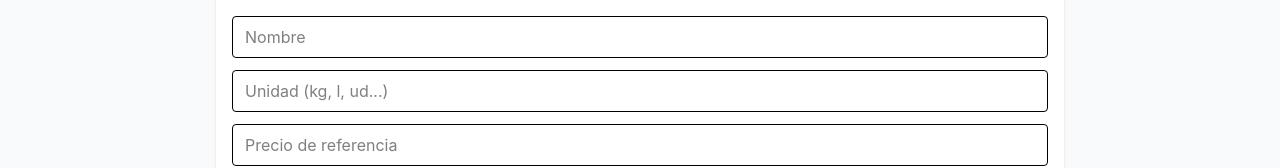
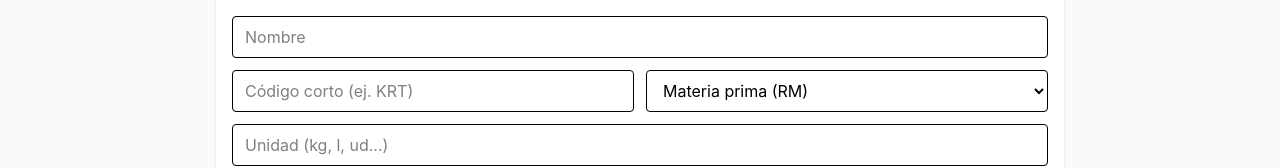
Before and after one commit to tortillaespanola/erp-restauracion, a React app in the folder frontend/: page / in a window 1280 px wide. Shown: the part 212-380 px from the top of the page. Built offline with nearby package versions, Linux system fonts and the light colour scheme; no server answers; the database is empty; the HTML template or start-up script is replaced by a standard one.

Commit message:
Añadir sistema de códigos de lote automáticos (RM/AUX/TRD/WIP/FG) y numeración interna de documentos (GR/PI/DN/SI)

```diff
--- a/frontend/src/pages/Articulos.jsx
+++ b/frontend/src/pages/Articulos.jsx
@@ -1,7 +1,7 @@
 import { useState, useEffect } from 'react'
 import { supabase } from '../lib/supabase'
 
-const vacio = { nombre: '', unidad: '', precio_referencia: '', proveedor_id: '', categoria: '', iva: '' }
+const vacio = { nombre: '', unidad: '', precio_referencia: '', proveedor_id: '', categoria: '', iva: '', codigo: '', tipo_material: 'RM' }
 
 function Articulos() {
   const [articulos, setArticulos] = useState([])
@@ -44,13 +44,15 @@ function Articulos() {
   async function handleSubmit(e) {
     e.preventDefault()
 
-   const payload = {
+    const payload = {
       nombre: form.nombre,
       unidad: form.unidad,
       precio_referencia: form.precio_referencia ? parseFloat(form.precio_referencia) : null,
       proveedor_id: form.proveedor_id ? parseInt(form.proveedor_id) : null,
       categoria: form.categoria || null,
       iva: form.iva ? parseFloat(form.iva) : null,
+      codigo: form.codigo || null,
+      tipo_material: form.tipo_material,
     }
 
     if (editandoId) {
@@ -79,7 +81,7 @@ function Articulos() {
     cargarDatos()
   }
 
- function handleEditar(a) {
+  function handleEditar(a) {
     setForm({
       nombre: a.nombre ?? '',
       unidad: a.unidad ?? '',
@@ -87,6 +89,8 @@ function Articulos() {
       proveedor_id: a.proveedor_id ?? '',
       categoria: a.categoria ?? '',
       iva: a.iva ?? '',
+      codigo: a.codigo ?? '',
+      tipo_material: a.tipo_material ?? 'RM',
     })
     setEditandoId(a.id)
   }
@@ -123,13 +127,28 @@ function Articulos() {
         <input type="text" placeholder="Nombre" value={form.nombre}
           onChange={(e) => handleChange('nombre', e.target.value)}
           required className="border rounded px-3 py-2" />
+
+        <div className="grid grid-cols-2 gap-3">
+          <input type="text" placeholder="Código corto (ej. KRT)" value={form.codigo}
+            onChange={(e) => handleChange('codigo', e.target.value)}
+            className="border rounded px-3 py-2" />
+          <select value={form.tipo_material}
+            onChange={(e) => handleChange('tipo_material', e.target.value)}
+            className="border rounded px-3 py-2">
+            <option value="RM">Materia prima (RM)</option>
+            <option value="AUX">Material auxiliar (AUX)</option>
+            <option value="TRD">Mercadería (TRD)</option>
+          </select>
+        </div>
+
         <input type="text" placeholder="Unidad (kg, l, ud...)" value={form.unidad}
           onChange={(e) => handleChange('unidad', e.target.value)}
           required className="border rounded px-3 py-2" />
         <input type="number" step="0.01" placeholder="Precio de referencia" value={form.precio_referencia}
           onChange={(e) => handleChange('precio_referencia', e.target.value)}
           className="border rounded px-3 py-2" />
-          <input type="text" placeholder="Categoría (ej. Carnes, Bebidas...)" value={form.categoria}
+
+        <input type="text" placeholder="Categoría (ej. Carnes, Bebidas...)" value={form.categoria}
           onChange={(e) => handleChange('categoria', e.target.value)}
           className="border rounded px-3 py-2" />
         <input type="number" step="0.01" placeholder="IVA (%)" value={form.iva}
@@ -169,24 +188,26 @@ function Articulos() {
           <table className="w-full bg-white rounded-lg shadow overflow-hidden text-sm">
             <thead className="bg-slate-100 text-left text-slate-600">
               <tr>
+                <th className="p-3">Código</th>
                 <th className="p-3">Nombre</th>
                 <th className="p-3">Unidad</th>
                 <th className="p-3">Precio ref.</th>
+                <th className="p-3">Categoría</th>
+                <th className="p-3">IVA</th>
                 <th className="p-3">Proveedor</th>
                 <th className="p-3"></th>
-                <th className="p-3">Categoría</th>
-                <th className="p-3">IVA</th>
               </tr>
             </thead>
             <tbody>
               {articulos.map((a) => (
                 <tr key={a.id} className="border-t">
+                  <td className="p-3 text-slate-400 font-mono text-xs">{a.codigo ?? '-'}</td>
                   <td className="p-3">{a.nombre}</td>
                   <td className="p-3">{a.unidad}</td>
                   <td className="p-3">{a.precio_referencia ?? '-'}</td>
-                  <td className="p-3">{a.proveedores?.nombre_comercial ?? '-'}</td>
                   <td className="p-3">{a.categoria ?? '-'}</td>
                   <td className="p-3">{a.iva != null ? `${a.iva}%` : '-'}</td>
+                  <td className="p-3">{a.proveedores?.nombre_comercial ?? '-'}</td>
                   <td className="p-3 flex gap-3">
                     <button onClick={() => handleEditar(a)} className="text-blue-600 hover:underline">
                       Editar
--- a/frontend/src/pages/ProductosFinales.jsx
+++ b/frontend/src/pages/ProductosFinales.jsx
@@ -10,6 +10,7 @@ function ProductosFinales() {
   const [cargando, setCargando] = useState(true)
 
   const [nombre, setNombre] = useState('')
+  const [codigo, setCodigo] = useState('')
   const [precioVenta, setPrecioVenta] = useState('')
   const [notas, setNotas] = useState('')
   const [lineas, setLineas] = useState([{ ...lineaVacia }])
@@ -72,6 +73,7 @@ function ProductosFinales() {
 
   function resetForm() {
     setNombre('')
+    setCodigo('')
     setPrecioVenta('')
     setNotas('')
     setLineas([{ ...lineaVacia }])
@@ -80,6 +82,7 @@ function ProductosFinales() {
 
   function handleEditar(p) {
     setNombre(p.nombre ?? '')
+    setCodigo(p.codigo ?? '')
     setPrecioVenta(p.precio_venta ?? '')
     setNotas(p.notas ?? '')
 
@@ -113,6 +116,7 @@ function ProductosFinales() {
         .from('productos_finales')
         .update({
           nombre,
+          codigo: codigo || null,
           precio_venta: precioVenta ? parseFloat(precioVenta) : null,
           notas: notas || null,
         })
@@ -137,6 +141,7 @@ function ProductosFinales() {
         .from('productos_finales')
         .insert({
           nombre,
+          codigo: codigo || null,
           precio_venta: precioVenta ? parseFloat(precioVenta) : null,
           notas: notas || null,
         })
@@ -191,10 +196,13 @@ function ProductosFinales() {
           {editandoId ? 'Editar producto final' : 'Nuevo producto final'}
         </h2>
 
-        <div className="grid grid-cols-1 md:grid-cols-2 gap-3">
+        <div className="grid grid-cols-1 md:grid-cols-3 gap-3">
           <input type="text" placeholder="Nombre (ej. Paella valenciana)" value={nombre}
             onChange={(e) => setNombre(e.target.value)}
             required className="border rounded px-3 py-2" />
+          <input type="text" placeholder="Código corto (ej. PAE)" value={codigo}
+            onChange={(e) => setCodigo(e.target.value)}
+            className="border rounded px-3 py-2" />
           <input type="number" step="0.01" placeholder="Precio de venta" value={precioVenta}
             onChange={(e) => setPrecioVenta(e.target.value)}
             className="border rounded px-3 py-2" />
@@ -284,7 +292,9 @@ function ProductosFinales() {
               <div key={p.id} className="bg-white rounded-lg shadow p-4">
                 <div className="flex justify-between items-start">
                   <div>
-                    <p className="font-semibold">{p.nombre}</p>
+                    <p className="font-semibold">
+                      {p.nombre} {p.codigo && <span className="text-slate-400 font-mono text-xs">({p.codigo})</span>}
+                    </p>
                     {p.precio_venta != null && <p className="text-sm text-slate-500">Precio: {p.precio_venta} €</p>}
                     {p.notas && <p className="text-sm text-slate-400 italic">{p.notas}</p>}
                   </div>
--- a/frontend/src/pages/Semielaborados.jsx
+++ b/frontend/src/pages/Semielaborados.jsx
@@ -9,6 +9,7 @@ function Semielaborados() {
   const [cargando, setCargando] = useState(true)
 
   const [nombre, setNombre] = useState('')
+  const [codigo, setCodigo] = useState('')
   const [unidad, setUnidad] = useState('')
   const [notas, setNotas] = useState('')
   const [lineas, setLineas] = useState([{ ...lineaVacia }])
@@ -70,6 +71,7 @@ function Semielaborados() {
 
   function resetForm() {
     setNombre('')
+    setCodigo('')
     setUnidad('')
     setNotas('')
     setLineas([{ ...lineaVacia }])
@@ -78,6 +80,7 @@ function Semielaborados() {
 
   function handleEditar(s) {
     setNombre(s.nombre ?? '')
+    setCodigo(s.codigo ?? '')
     setUnidad(s.unidad ?? '')
     setNotas(s.notas ?? '')
 
@@ -107,10 +110,9 @@ function Semielaborados() {
     let semielaboradoId = editandoId
 
     if (editandoId) {
-      // Actualizamos la cabecera
       const { error: errorUpdate } = await supabase
         .from('semielaborados')
-        .update({ nombre, unidad, notas: notas || null })
+        .update({ nombre, codigo: codigo || null, unidad, notas: notas || null })
         .eq('id', editandoId)
 
       if (errorUpdate) {
@@ -118,7 +120,6 @@ function Semielaborados() {
         return
       }
 
-      // Borramos todas las líneas anteriores y las reemplazamos por las nuevas
       const { error: errorDelete } = await supabase
         .from('receta_semielaborado')
         .delete()
@@ -131,7 +132,7 @@ function Semielaborados() {
     } else {
       const { data: semiCreado, error: errorSemi } = await supabase
         .from('semielaborados')
-        .insert({ nombre, unidad, notas: notas || null })
+        .insert({ nombre, codigo: codigo || null, unidad, notas: notas || null })
         .select()
         .single()
 
@@ -183,10 +184,13 @@ function Semielaborados() {
           {editandoId ? 'Editar semielaborado' : 'Nuevo semielaborado'}
         </h2>
 
-        <div className="grid grid-cols-1 md:grid-cols-2 gap-3">
+        <div className="grid grid-cols-1 md:grid-cols-3 gap-3">
           <input type="text" placeholder="Nombre (ej. Sofrito base)" value={nombre}
             onChange={(e) => setNombre(e.target.value)}
             required className="border rounded px-3 py-2" />
+          <input type="text" placeholder="Código corto (ej. SOF)" value={codigo}
+            onChange={(e) => setCodigo(e.target.value)}
+            className="border rounded px-3 py-2" />
           <input type="text" placeholder="Unidad de producción (kg, l, ud...)" value={unidad}
             onChange={(e) => setUnidad(e.target.value)}
             required className="border rounded px-3 py-2" />
@@ -278,7 +282,9 @@ function Semielaborados() {
               <div key={s.id} className="bg-white rounded-lg shadow p-4">
                 <div className="flex justify-between items-start">
                   <div>
-                    <p className="font-semibold">{s.nombre}</p>
+                    <p className="font-semibold">
+                      {s.nombre} {s.codigo && <span className="text-slate-400 font-mono text-xs">({s.codigo})</span>}
+                    </p>
                     <p className="text-sm text-slate-500">Unidad: {s.unidad}</p>
                     {s.notas && <p className="text-sm text-slate-400 italic">{s.notas}</p>}
                   </div>
```
